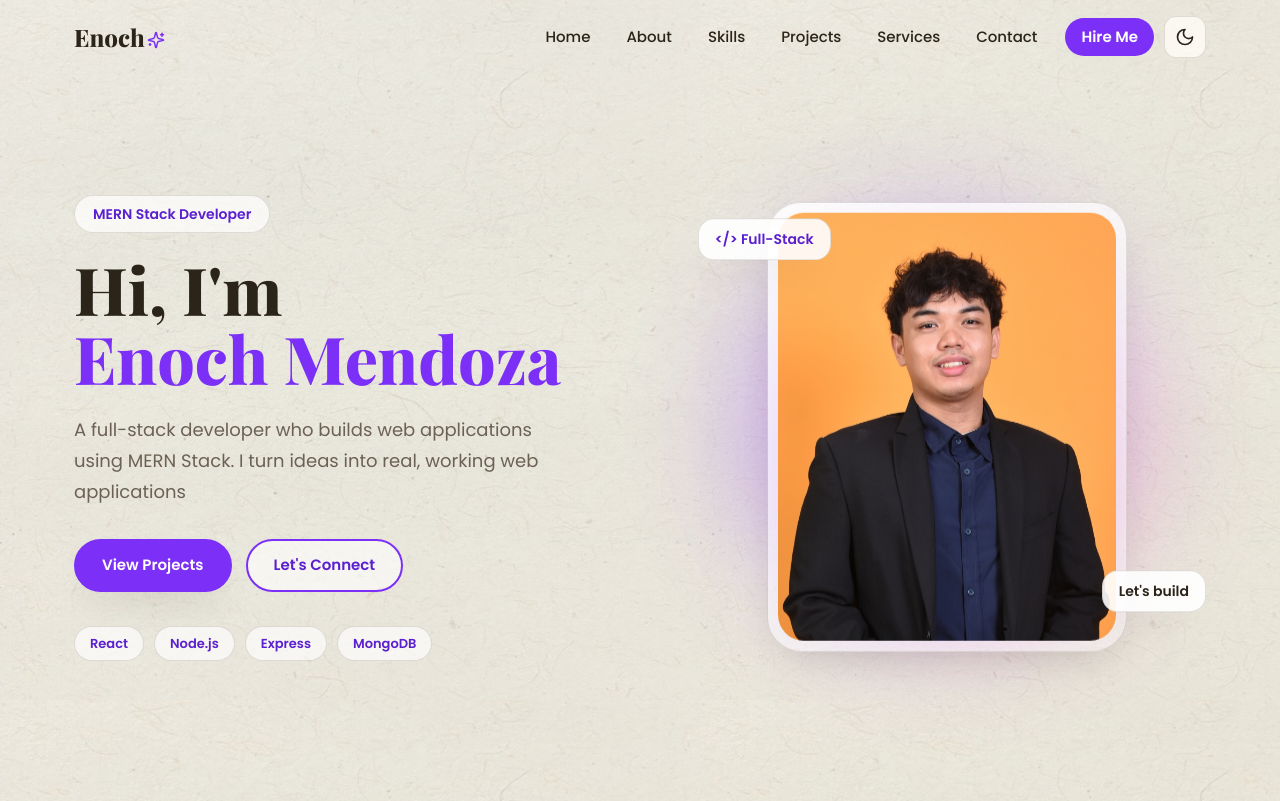
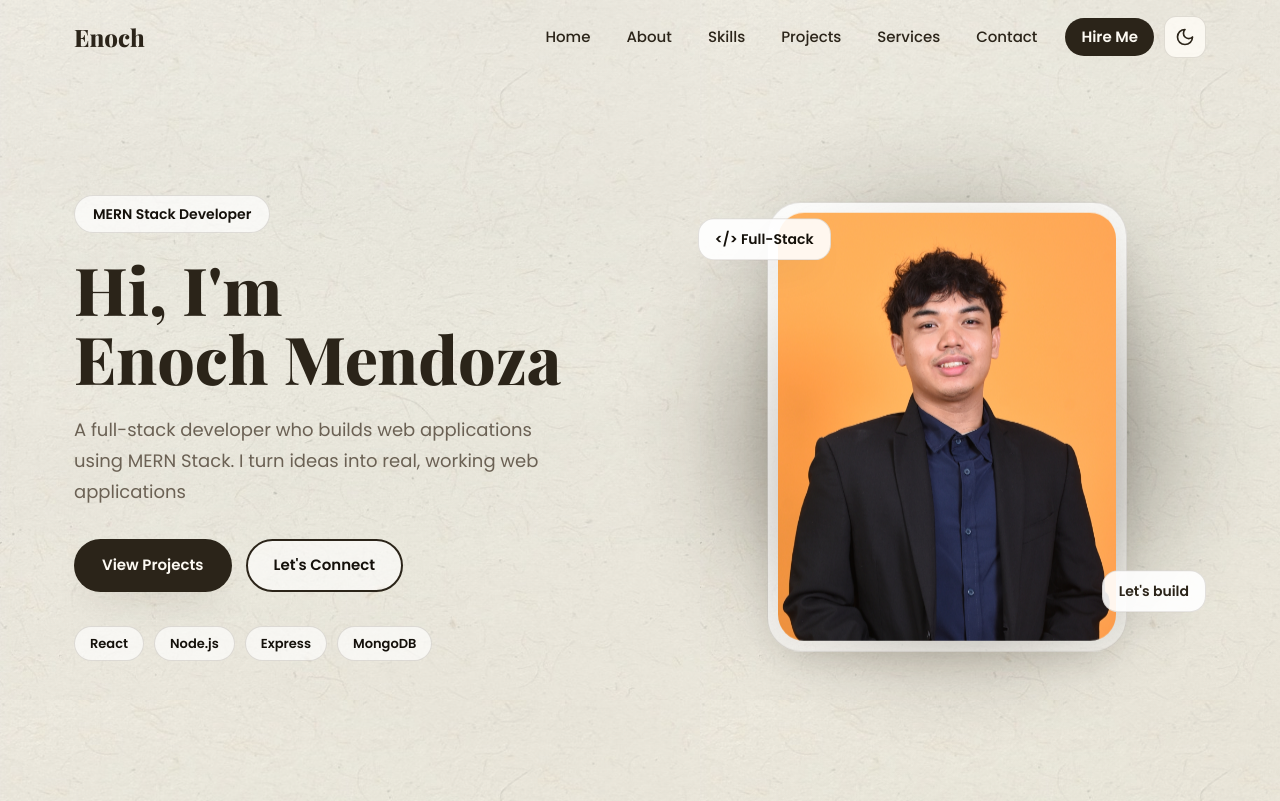
Before and after one commit to Nokiieee/MyPersonalWebsite, a React (Vite) app: page / in a window 1280 px wide. Shown: the top 801 px of the page. Built offline with nearby package versions, Linux system fonts and the light colour scheme.

Commit message:
change the theme to charcoal

```diff
--- a/src/components/Navbar.jsx
+++ b/src/components/Navbar.jsx
@@ -1,39 +1,39 @@
-import { useState, useEffect } from 'react'
-import { LuSun, LuMoon, LuMenu, LuX, LuSparkles } from 'react-icons/lu'
-import useTheme from '../hooks/useTheme'
+import { useState, useEffect } from "react";
+import { LuSun, LuMoon, LuMenu, LuX, LuSparkles } from "react-icons/lu";
+import useTheme from "../hooks/useTheme";
 
 const links = [
-  { href: '#home', label: 'Home' },
-  { href: '#about', label: 'About' },
-  { href: '#skills', label: 'Skills' },
-  { href: '#projects', label: 'Projects' },
-  { href: '#services', label: 'Services' },
-  { href: '#contact', label: 'Contact' },
-]
+  { href: "#home", label: "Home" },
+  { href: "#about", label: "About" },
+  { href: "#skills", label: "Skills" },
+  { href: "#projects", label: "Projects" },
+  { href: "#services", label: "Services" },
+  { href: "#contact", label: "Contact" },
+];
 
 const linkClass =
-  'block rounded-full px-4 py-2 text-[15px] font-medium text-ink transition hover:bg-[rgba(184,139,255,0.16)] hover:text-purple-deep dark:hover:bg-[rgba(169,130,255,0.16)] max-[960px]:w-full max-[960px]:px-4 max-[960px]:py-3 max-[960px]:text-[17px]'
+  "block rounded-full px-4 py-2 text-[15px] font-medium text-ink transition hover:bg-ink/8 hover:text-purple-deep max-[960px]:w-full max-[960px]:px-4 max-[960px]:py-3 max-[960px]:text-[17px]";
 
 function Navbar() {
-  const [open, setOpen] = useState(false)
-  const [scrolled, setScrolled] = useState(false)
-  const { theme, toggle } = useTheme()
+  const [open, setOpen] = useState(false);
+  const [scrolled, setScrolled] = useState(false);
+  const { theme, toggle } = useTheme();
 
   useEffect(() => {
-    const onScroll = () => setScrolled(window.scrollY > 24)
-    onScroll()
-    window.addEventListener('scroll', onScroll)
-    return () => window.removeEventListener('scroll', onScroll)
-  }, [])
+    const onScroll = () => setScrolled(window.scrollY > 24);
+    onScroll();
+    window.addEventListener("scroll", onScroll);
+    return () => window.removeEventListener("scroll", onScroll);
+  }, []);
 
-  const close = () => setOpen(false)
+  const close = () => setOpen(false);
 
   return (
     <nav
       className={`sticky top-0 z-50 transition-[background,box-shadow,backdrop-filter] duration-300 ${
         scrolled
-          ? 'bg-white/70 shadow-[0_6px_24px_-14px_rgba(43,34,20,0.3)] backdrop-blur-[14px] dark:bg-[rgba(26,21,16,0.72)] dark:shadow-[0_6px_24px_-14px_rgba(0,0,0,0.6)]'
-          : ''
+          ? "bg-white/70 shadow-[0_6px_24px_-14px_rgba(43,34,20,0.3)] backdrop-blur-[14px] dark:bg-[rgba(26,21,16,0.72)] dark:shadow-[0_6px_24px_-14px_rgba(0,0,0,0.6)]"
+          : ""
       }`}
     >
       <div className="mx-auto flex max-w-[1180px] items-center justify-between px-6 py-4">
@@ -43,19 +43,14 @@ function Navbar() {
           onClick={close}
         >
           Enoch
-          <LuSparkles
-            className="ml-0.5 inline-block align-[-2px] text-purple"
-            size={18}
-            aria-hidden="true"
-          />
         </a>
 
         <div className="flex items-center gap-2.5">
           <ul
             className={`m-0 flex list-none items-center gap-1 p-0 max-[960px]:fixed max-[960px]:right-0 max-[960px]:top-0 max-[960px]:h-dvh max-[960px]:w-[min(78vw,320px)] max-[960px]:flex-col max-[960px]:items-start max-[960px]:justify-start max-[960px]:gap-1.5 max-[960px]:px-[26px] max-[960px]:pb-10 max-[960px]:pt-24 max-[960px]:shadow-[-12px_0_40px_-12px_rgba(43,34,20,0.3)] max-[960px]:backdrop-blur-[16px] max-[960px]:transition-transform max-[960px]:duration-300 dark:max-[960px]:bg-[rgba(26,21,16,0.96)] max-[960px]:bg-white/95 ${
               open
-                ? 'max-[960px]:visible max-[960px]:translate-x-0'
-                : 'max-[960px]:pointer-events-none max-[960px]:invisible max-[960px]:translate-x-full'
+                ? "max-[960px]:visible max-[960px]:translate-x-0"
+                : "max-[960px]:pointer-events-none max-[960px]:invisible max-[960px]:translate-x-full"
             }`}
           >
             {links.map((l) => (
@@ -68,7 +63,7 @@ function Navbar() {
             <li className="max-[960px]:w-full">
               <a
                 href="#contact"
-                className="ml-2 block rounded-full bg-purple px-4 py-2 text-[15px] font-semibold text-white shadow-soft transition hover:-translate-y-px hover:bg-purple-deep max-[960px]:ml-0 max-[960px]:mt-2.5 max-[960px]:w-full max-[960px]:py-3 max-[960px]:text-center"
+                className="ml-2 block rounded-full bg-purple px-4 py-2 text-[15px] font-semibold text-ink-contrast shadow-soft transition hover:-translate-y-px hover:bg-purple-deep max-[960px]:ml-0 max-[960px]:mt-2.5 max-[960px]:w-full max-[960px]:py-3 max-[960px]:text-center"
                 onClick={close}
               >
                 Hire Me
@@ -80,10 +75,10 @@ function Navbar() {
             <button
               className="grid h-[42px] w-[42px] shrink-0 cursor-pointer place-items-center rounded-xl border border-line bg-card text-lg leading-none text-ink transition hover:-translate-y-0.5 hover:border-purple"
               onClick={toggle}
-              aria-label={`Switch to ${theme === 'dark' ? 'light' : 'dark'} mode`}
-              title={`Switch to ${theme === 'dark' ? 'light' : 'dark'} mode`}
+              aria-label={`Switch to ${theme === "dark" ? "light" : "dark"} mode`}
+              title={`Switch to ${theme === "dark" ? "light" : "dark"} mode`}
             >
-              {theme === 'dark' ? <LuSun size={20} /> : <LuMoon size={20} />}
+              {theme === "dark" ? <LuSun size={20} /> : <LuMoon size={20} />}
             </button>
 
             <button
@@ -98,7 +93,7 @@ function Navbar() {
         </div>
       </div>
     </nav>
-  )
+  );
 }
 
-export default Navbar
+export default Navbar;
--- a/src/components/Projects.jsx
+++ b/src/components/Projects.jsx
@@ -70,7 +70,7 @@ function Projects() {
                 {p.tags.map((t) => (
                   <span
                     key={t}
-                    className="rounded-full bg-[rgba(184,139,255,0.16)] px-3 py-[5px] text-xs font-semibold text-purple-deep"
+                    className="rounded-full bg-ink/8 px-3 py-[5px] text-xs font-semibold text-purple-deep"
                   >
                     {t}
                   </span>
--- a/src/components/Services.jsx
+++ b/src/components/Services.jsx
@@ -50,7 +50,7 @@ function Services() {
             key={s.title}
             style={{ '--reveal-delay': `${i * 100}ms` }}
           >
-            <span className="mb-5 grid h-[60px] w-[60px] place-items-center rounded-[18px] bg-brand text-white shadow-soft">
+            <span className="mb-5 grid h-[60px] w-[60px] place-items-center rounded-[18px] bg-brand text-ink-contrast shadow-soft">
               <s.Icon size={28} strokeWidth={1.75} aria-hidden="true" />
             </span>
             <h3 className="mb-3 text-[19px] font-bold text-ink">{s.title}</h3>
--- a/src/index.css
+++ b/src/index.css
@@ -11,41 +11,46 @@
    so `bg-card`, `text-ink`, `shadow-soft`, etc. update with the theme.
    ------------------------------------------------------------------ */
 :root {
-  --c-purple: #7b2ff7;
-  --c-purple-deep: #5a1fd0;
-  --c-pink: #ff7eb3;
+  /* "purple" is a legacy name from the site's old brand-color scheme — the
+     monochrome paper redesign repoints it to ink/charcoal instead of
+     renaming every text-purple/bg-purple usage across components. */
+  --c-purple: #2b2419;
+  --c-purple-deep: #14100a;
   --c-ink: #2b2419;
   --c-ink-soft: #6b6154;
+  --c-ink-contrast: #fdfaf3;
   --c-card: rgba(255, 253, 247, 0.8);
   --c-line: rgba(58, 46, 30, 0.14);
 
   --sh-soft: 0 18px 40px -18px rgba(43, 34, 20, 0.22);
   --sh-hover: 0 26px 55px -18px rgba(43, 34, 20, 0.32);
 
-  --gradient-brand: linear-gradient(120deg, #7b2ff7 0%, #b16cff 45%, #ff7eb3 100%);
+  --gradient-brand: linear-gradient(120deg, #332b1e 0%, #241d13 55%, #14100a 100%);
   --page-bg: linear-gradient(160deg, #fdfaf3 0%, #faf4e6 45%, #f6eeda 100%);
 }
 
 [data-theme='dark'] {
-  --c-purple: #a982ff;
-  --c-purple-deep: #8b5bff;
+  --c-purple: #ece3d1;
+  --c-purple-deep: #fffaf0;
   --c-ink: #ece3d1;
   --c-ink-soft: #b3a68e;
+  --c-ink-contrast: #17130e;
   --c-card: rgba(34, 28, 20, 0.62);
   --c-line: rgba(236, 227, 209, 0.14);
 
   --sh-soft: 0 18px 40px -18px rgba(0, 0, 0, 0.6);
   --sh-hover: 0 26px 55px -18px rgba(0, 0, 0, 0.72);
 
+  --gradient-brand: linear-gradient(120deg, #f7f1e2 0%, #f0e8d4 55%, #e8dec4 100%);
   --page-bg: linear-gradient(160deg, #1c1712 0%, #201a13 45%, #17130e 100%);
 }
 
 @theme inline {
   --color-purple: var(--c-purple);
   --color-purple-deep: var(--c-purple-deep);
-  --color-pink: var(--c-pink);
   --color-ink: var(--c-ink);
   --color-ink-soft: var(--c-ink-soft);
+  --color-ink-contrast: var(--c-ink-contrast);
   --color-card: var(--c-card);
   --color-line: var(--c-line);
 
@@ -150,7 +155,7 @@
     @apply px-[18px] py-[9px] text-[13.5px];
   }
   .btn-primary {
-    @apply bg-purple text-white shadow-soft hover:-translate-y-0.5 hover:bg-purple-deep hover:shadow-hover;
+    @apply bg-purple text-ink-contrast shadow-soft hover:-translate-y-0.5 hover:bg-purple-deep hover:shadow-hover;
   }
   .btn-ghost {
     @apply border-purple bg-white/60 text-purple-deep hover:-translate-y-0.5 hover:bg-white/95 dark:bg-white/5 dark:text-purple dark:hover:bg-white/10;
@@ -169,7 +174,7 @@
     @apply mx-auto mb-[54px] max-w-[640px] text-center max-[720px]:mb-10;
   }
   .eyebrow {
-    @apply mb-4 inline-block rounded-full bg-[rgba(184,139,255,0.16)] px-4 py-1.5 text-[13px] font-semibold uppercase tracking-[1.5px] text-purple;
+    @apply mb-4 inline-block rounded-full bg-ink/8 px-4 py-1.5 text-[13px] font-semibold uppercase tracking-[1.5px] text-purple;
   }
   .section-title {
     @apply text-[clamp(30px,5vw,46px)] font-extrabold text-ink;
```
Also changed, not shown: src/components/Contact.jsx (+4 -4 lines).
